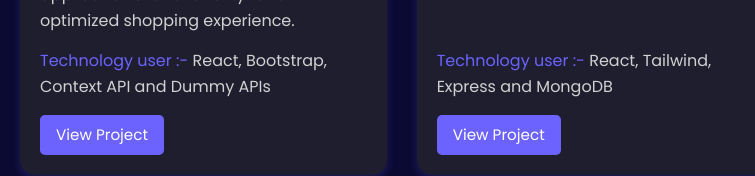
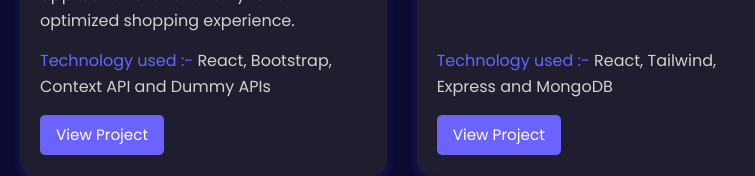
Before and after one commit to akash6998s/portfolio, a plain HTML site: page index.html in a window 1280 px wide. Shown: the part 3073-3249 px from the top of the page, 40-795 px from the left. Drawn offline with nearby package versions, Linux system fonts and the light colour scheme.

Commit message:
Updated text in index.html

```diff
--- a/index.html
+++ b/index.html
@@ -844,7 +844,7 @@
                 </span>
                 <span>
                   <p>
-                    <span class="highlight">Technology user :- </span>React,
+                    <span class="highlight">Technology used :- </span>React,
                     Bootstrap, Context API and Dummy APIs
                   </p>
                   <a href="https://shopping-go-shop.netlify.app/" target="_blank">View Project</a>
@@ -867,7 +867,7 @@
                 </span>
                 <span>
                   <p>
-                    <span class="highlight">Technology user :- </span>React,
+                    <span class="highlight">Technology used :- </span>React,
                     Tailwind, Express and MongoDB
                   </p>
                   <a href="https://password-op-saver.netlify.app/" target="_blank">View Project</a>
```
